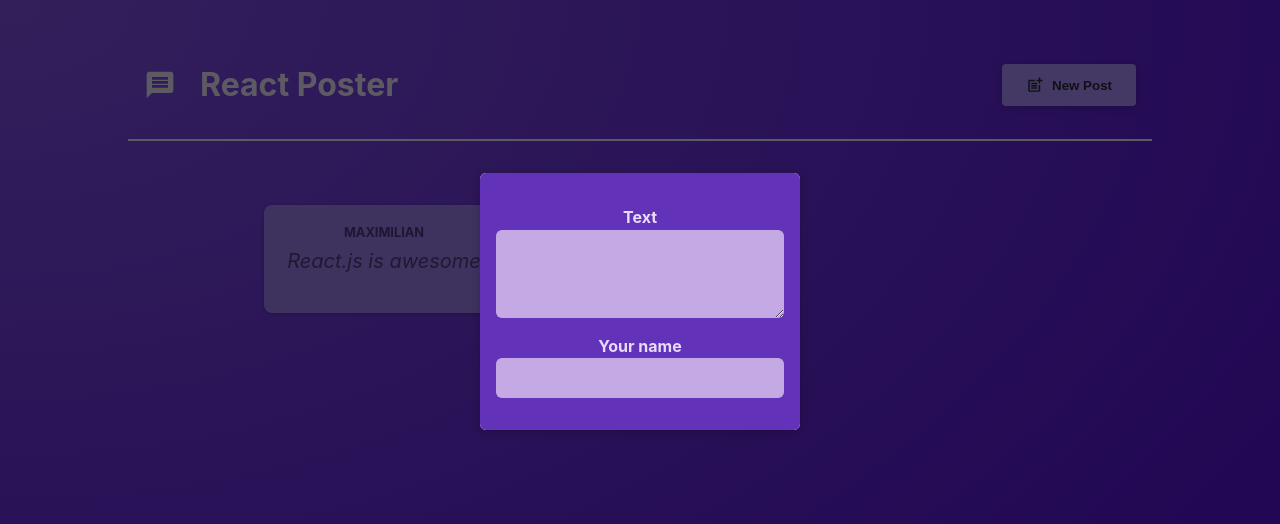
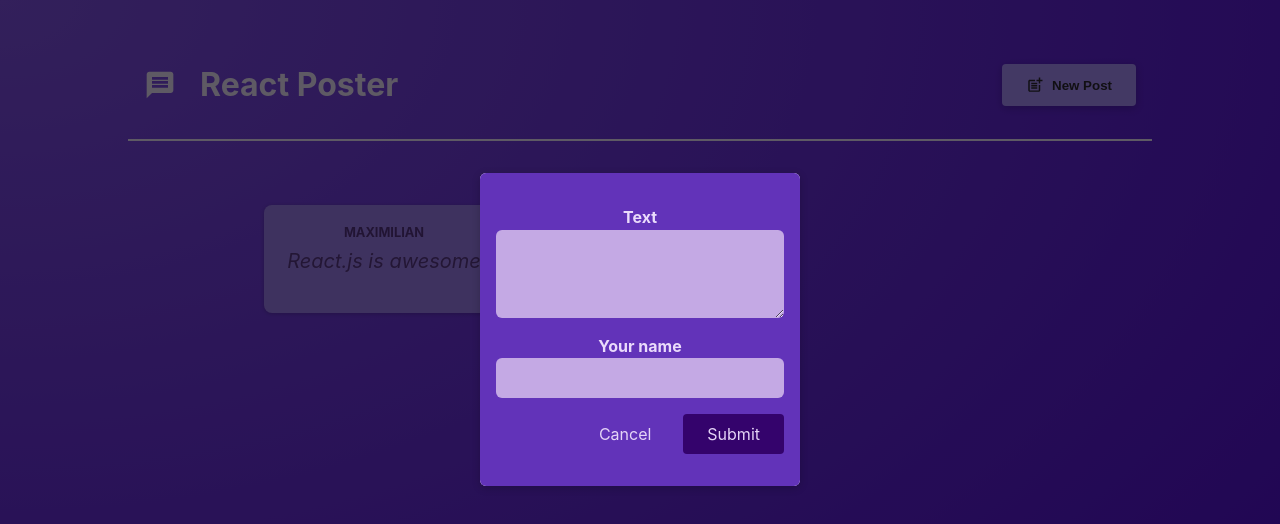
Before and after one commit to Neidn/vite-first, a React app: page / in a window 1280 px wide. Both pictures are taken after a click on the button "New Post". Shown: the top 524 px of the page. Built offline with nearby package versions, Linux system fonts and the light colour scheme; the HTML template or start-up script is replaced by a standard one.

Commit message:
connect form with submitHandler

```diff
--- a/src/components/NewPost.tsx
+++ b/src/components/NewPost.tsx
@@ -1,17 +1,45 @@
+import {ChangeEvent, useState} from "react";
+
 import classes from './NewPost.module.css';
 
-import {NewPostModel} from "../model/postModel";
+import {NewPostModel, PostModel} from "../model/postModel";
 
-const NewPost = ({onBodyChange, onAuthorChange}: NewPostModel) => {
+const NewPost = ({onCancel}: NewPostModel) => {
+  const [enteredBody, setEnteredBody] = useState('');
+  const [enteredAuthor, setEnteredAuthor] = useState('');
+
+  const bodyChangeHandler = (event: ChangeEvent<HTMLTextAreaElement>) => {
+    event.preventDefault();
+
+    setEnteredBody(event.target.value);
+  }
+
+  const authorChangeHandler = (event: ChangeEvent<HTMLInputElement>) => {
+    event.preventDefault();
+
+    setEnteredAuthor(event.target.value);
+  }
+
+  const submitHandler = (event: ChangeEvent<HTMLFormElement>) => {
+    event.preventDefault();
+
+    const postData: PostModel = {
+      author: enteredAuthor,
+      body: enteredBody,
+    };
+
+    console.log(postData);
+    onCancel();
+  }
 
   return (
-      <form className={classes.form}>
+      <form className={classes.form} onSubmit={submitHandler}>
         <p>
           <label htmlFor="body">Text</label>
           <textarea
               id="body"
               rows={3}
-              onChange={onBodyChange}
+              onChange={bodyChangeHandler}
               required/>
         </p>
         <p>
@@ -19,8 +47,12 @@ const NewPost = ({onBodyChange, onAuthorChange}: NewPostModel) => {
           <input
               type="text"
               id="name"
-              onChange={onAuthorChange}
+              onChange={authorChangeHandler}
               required/>
+        </p>
+        <p className={classes.actions}>
+          <button type={'button'} onClick={onCancel}>Cancel</button>
+          <button type={'submit'}>Submit</button>
         </p>
       </form>
   );
--- a/src/components/PostsList.tsx
+++ b/src/components/PostsList.tsx
@@ -1,5 +1,3 @@
-import {useState, ChangeEvent} from "react";
-
 import classes from './PostsList.module.css'
 
 import {PostModel, PostsListModel} from "../model/postModel";
@@ -20,24 +18,12 @@ const posts: PostModel[] = [
 ];
 
 const PostsList = ({isPosting, onStopPosting}: PostsListModel) => {
-  const [enteredBody, setEnteredBody] = useState('');
-  const [enteredAuthor, setEnteredAuthor] = useState('');
-
-  const bodyChangeHandler = (event: ChangeEvent<HTMLTextAreaElement>) => {
-    setEnteredBody(event.target.value);
-  }
-
-  const authorChangeHandler = (event: ChangeEvent<HTMLInputElement>) => {
-    setEnteredAuthor(event.target.value);
-  }
-
   return (
       <>
         {isPosting &&
             <Modal onClose={onStopPosting}>
               <NewPost
-                  onAuthorChange={authorChangeHandler}
-                  onBodyChange={bodyChangeHandler}/>
+                  onCancel={onStopPosting}/>
             </Modal>
         }
         <ul className={classes.posts}>
--- a/src/model/postModel.ts
+++ b/src/model/postModel.ts
@@ -1,5 +1,3 @@
-import {ChangeEvent} from "react";
-
 export interface PostModel {
   author: string;
   body: string;
@@ -11,6 +9,5 @@ export interface PostsListModel {
 }
 
 export interface NewPostModel {
-  onBodyChange: (event: ChangeEvent<HTMLTextAreaElement>) => void;
-  onAuthorChange: (event: ChangeEvent<HTMLInputElement>) => void;
+  onCancel: () => void;
 }
```
